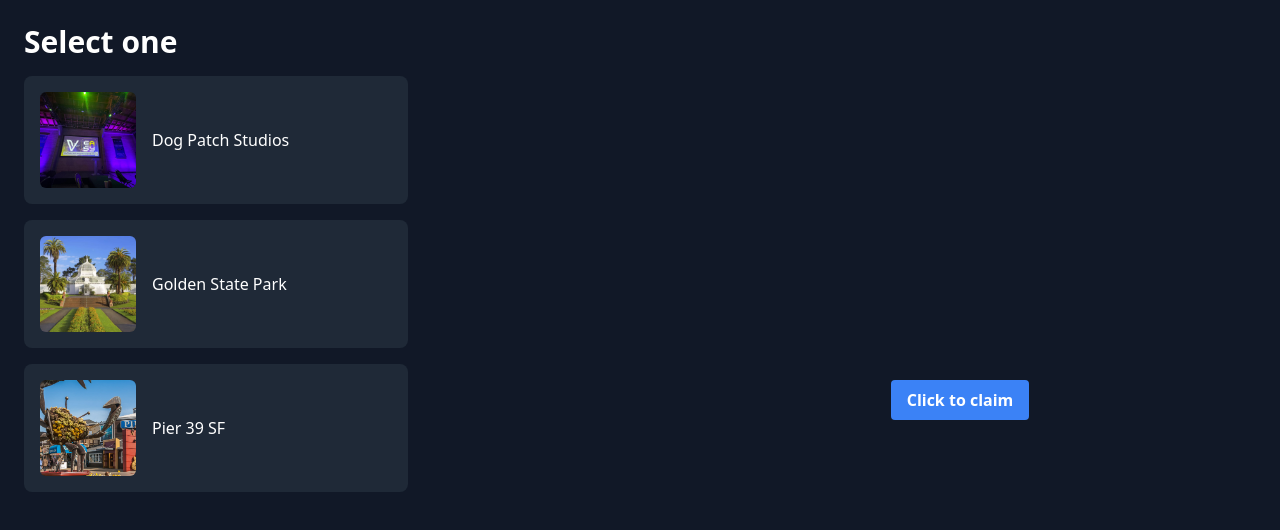
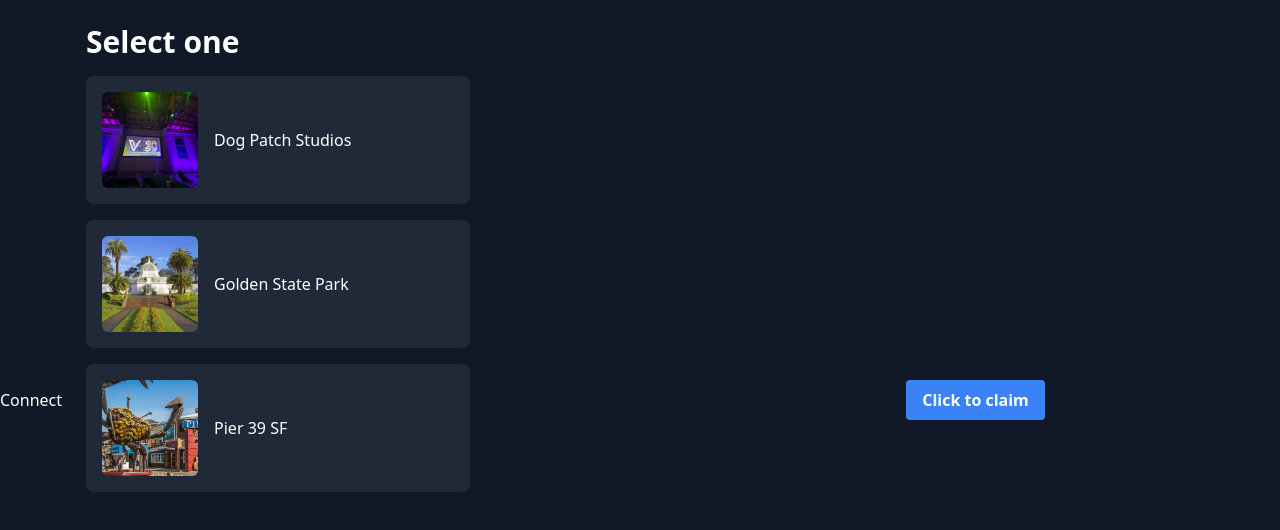
Before and after one commit to abhaydee/B3TRQUEST, a React (Vite) app: page / in a window 1280 px wide. Shown: the top 530 px of the page. Built offline with nearby package versions, Linux system fonts and the light colour scheme; no server answers.

Commit message:
finishing wallet connection

```diff
--- a/src/Home.jsx
+++ b/src/Home.jsx
@@ -1,5 +1,6 @@
-import React from 'react';
+import React, { useState, useEffect } from 'react';
 import { useNavigate } from 'react-router-dom';
+import Connex from "@vechain/connex";
 
 const Home = () => {
   const navigate = useNavigate();
@@ -38,8 +39,56 @@ const Home = () => {
     }
   };
 
+  const [userAddress, setUserAddress] = useState("");
+  const [connected, setConnected] = useState(false);
+  const [importedData, setImportedData] = useState(null);
+
+  // Callback function to receive imported data from Select
+  const handleImportedData = (data) => {
+    console.log("not yet");
+    setImportedData(data);
+    console.log("setImportedData", data);
+  };
+
+  const connectWallet = async () => {
+    console.log("hitting here");
+    let connex = new Connex({
+      node: "https://testnet.veblocks.net/",
+      network: "test",
+    });
+
+    try {
+      const wallet = await connex.vendor
+        .sign("cert", {
+          purpose: "identification",
+          payload: {
+            type: "text",
+            content: "please sign this certificate to log in",
+          },
+        })
+        .request();
+
+      if (wallet && wallet.annex) {
+        console.log("the wallet", wallet);
+        setUserAddress(wallet.annex.signer);
+        setConnected(true);
+      } else {
+        // Handle the case where the wallet object is not as expected
+        console.error("Wallet object is not as expected:", wallet);
+      }
+    } catch (error) {
+      // Handle any errors that occur during the wallet connection process
+      console.error("Error connecting wallet:", error);
+    }
+  };
+
+  useEffect(() => {
+    console.log("the user address", userAddress);
+  }, [userAddress]);
+
   return (
     <div className="min-h-screen bg-gray-900 text-white flex flex-col md:flex-row">
+      {!connected && <button onClick={connectWallet}>Connect</button>}
       <div className="flex-1 p-6">
         <h1 className="text-3xl font-bold mb-4">Select one</h1>
         <div className="space-y-4">
```
Also changed, not shown: package.json (+5 -2 lines), 2 other files (tests, documents, lock files or other folders).
